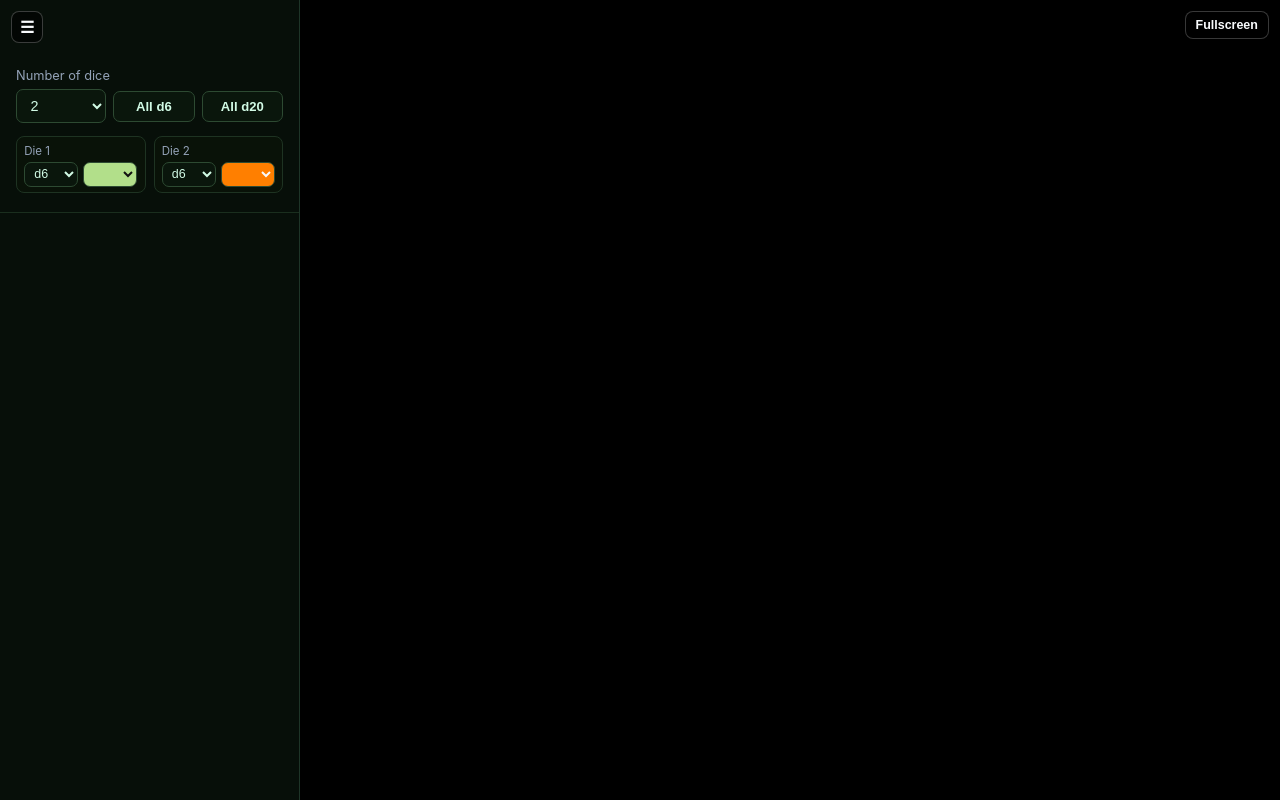
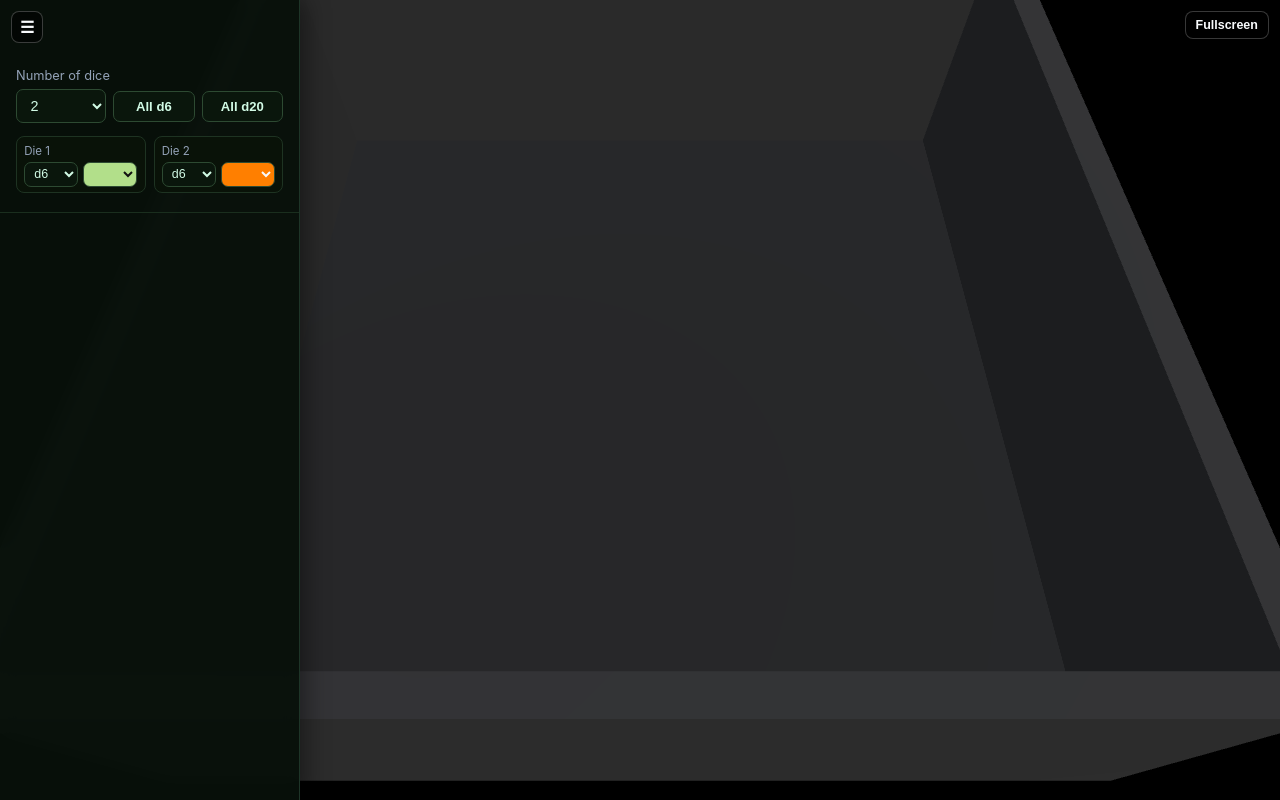
Before and after one commit to magicsgram/WebD20, a website built with Vite: page index.html in a window 1280 px wide. Built offline with nearby package versions, Linux system fonts and the light colour scheme; animation ran at ten frames a second.

Commit message:
add tray and wall meshes to the scene

```diff
--- a/src/scene.js
+++ b/src/scene.js
@@ -22,12 +22,30 @@ export function initScene(container) {
   const scene = new THREE.Scene();
   scene.background = new THREE.Color(0x000000);
 
+  const trayMaterial = new THREE.MeshStandardMaterial({ color: 0x2a2a2a, roughness: 0.92, metalness: 0.05 });
+  const trayMesh = new THREE.Mesh(new THREE.PlaneGeometry(1, 1), trayMaterial);
+  trayMesh.rotation.x = -Math.PI / 2;
+  trayMesh.position.y = 0.001;
+  scene.add(trayMesh);
+
+  const d6Height = 0.68 * 1.72;
+  const visibleWallHeight = d6Height * 2;
+  const visibleWallThickness = 0.24;
+  const wallMaterial = new THREE.MeshStandardMaterial({ color: 0x3a3a3a, roughness: 0.9, metalness: 0.04 });
+  const wallXPositive = new THREE.Mesh(new THREE.BoxGeometry(1, visibleWallHeight, 1), wallMaterial);
+  const wallXNegative = new THREE.Mesh(new THREE.BoxGeometry(1, visibleWallHeight, 1), wallMaterial);
+  const wallZPositive = new THREE.Mesh(new THREE.BoxGeometry(1, visibleWallHeight, 1), wallMaterial);
+  const wallZNegative = new THREE.Mesh(new THREE.BoxGeometry(1, visibleWallHeight, 1), wallMaterial);
+  scene.add(wallXPositive, wallXNegative, wallZPositive, wallZNegative);
+
   // ── Camera ───────────────────────────────────────────────────────────────────
   const camera = new THREE.PerspectiveCamera(52, w / h, 0.1, 140);
   let trayHalfSize = 6.5;
-  const trayTarget = new THREE.Vector3(0, 0, 0);
+  const trayTargetYOffset = -0.45;
+  const trayTarget = new THREE.Vector3(0, trayTargetYOffset, 0);
   const baseDirection = new THREE.Vector3(0, 16, 10).normalize();
   const fitDistanceEpsilon = 0.998;
+  const fitDistanceMargin = 1.07;
   const fitCorners = [
     new THREE.Vector3(),
     new THREE.Vector3(),
@@ -42,6 +60,28 @@ export function initScene(container) {
     fitCorners[1].set(-hs, 0, hs);
     fitCorners[2].set(hs, 0, -hs);
     fitCorners[3].set(hs, 0, hs);
+  }
+
+  function updateTrayMeshSize() {
+    const size = trayHalfSize * 2;
+    trayMesh.scale.set(size, size, 1);
+  }
+
+  function updateWallMeshes() {
+    const span = trayHalfSize * 2;
+    const y = visibleWallHeight * 0.5;
+
+    wallXPositive.scale.set(visibleWallThickness, 1, span);
+    wallXPositive.position.set(trayHalfSize, y, 0);
+
+    wallXNegative.scale.set(visibleWallThickness, 1, span);
+    wallXNegative.position.set(-trayHalfSize, y, 0);
+
+    wallZPositive.scale.set(span, 1, visibleWallThickness);
+    wallZPositive.position.set(0, y, trayHalfSize);
+
+    wallZNegative.scale.set(span, 1, visibleWallThickness);
+    wallZNegative.position.set(0, y, -trayHalfSize);
   }
 
   function placeCameraAtDistance(distance) {
@@ -82,10 +122,12 @@ export function initScene(container) {
       }
     }
 
-    placeCameraAtDistance(far);
+    placeCameraAtDistance(far * fitDistanceMargin);
   }
 
   updateCameraToFitTray(w, h);
+  updateTrayMeshSize();
+  updateWallMeshes();
 
   // ── Lights ────────────────────────────────────────────────────────────────────
   scene.add(new THREE.AmbientLight(0xffffff, 0.85));
@@ -108,6 +150,8 @@ export function initScene(container) {
 
   function setTrayHalfSize(nextHalfSize) {
     trayHalfSize = Math.max(2, Number(nextHalfSize) || 6.5);
+    updateTrayMeshSize();
+    updateWallMeshes();
     resizeScene();
   }
 
```
Also changed, not shown: dist/assets/index-BWoRD9oF.js (added), dist/assets/index-CiTCfWtV.js (deleted), dist/index.html.
